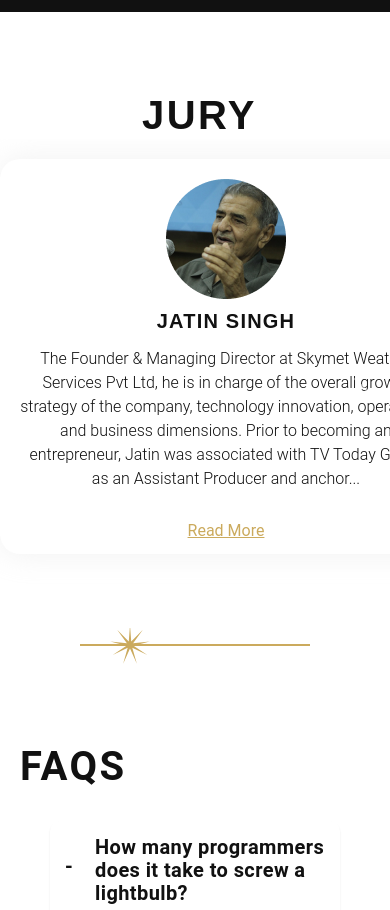
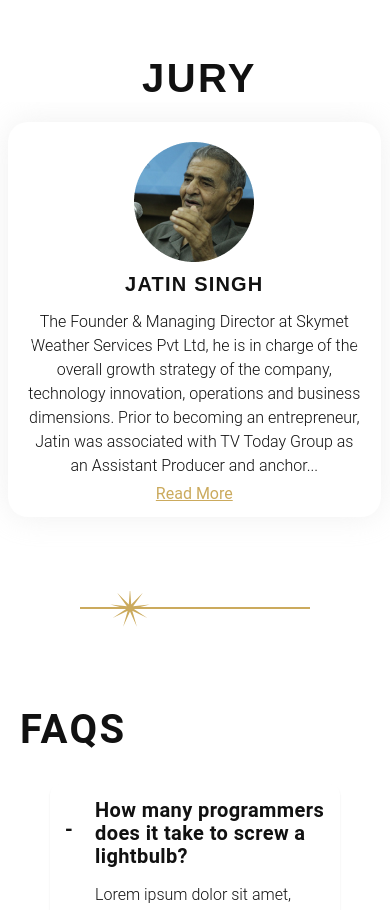
Before and after one commit to Anubhav1ks/SIkka_award, a React (Create React App) app: page / in a window 390 px wide. Shown: the part 4662-5572 px from the top of the page. Built offline with nearby package versions, Linux system fonts and the light colour scheme.

Commit message:
responsive

```diff
--- a/src/Assets/css/Four.css
+++ b/src/Assets/css/Four.css
@@ -117,7 +117,26 @@ flex-grow: 0;
 
 
 @media screen and (max-width: 550px)  and (max-width: 1690px) {
-
+.jury-card p {
+width: 100%;
+/* margin: 2%; */
+}
+.jury-card {
+    align-items: center;
+    background: #fff;
+    border-radius: 20px;
+    box-shadow: 0 0 30px hsla(0,0%,91%,.65);
+    height: 395px;
+    justify-content: center;
+    line-height: 3;
+    margin-bottom: 90px;
+    margin-right: 0;
+    margin-top: 20px;
+    margin-left: 2%;
+    padding: 20px;
+    text-align: center;
+    width: 373px;
+}
 .jury-container{
     display: none;
 }
--- a/src/Assets/css/remember.css
+++ b/src/Assets/css/remember.css
@@ -123,7 +123,7 @@ color: #111111;
 
 }
 
-@media screen and (max-width: 376px)   and (max-width: 1690px) {
+@media screen and (max-width: 391px)   and (max-width: 1690px) {
 
 
 .div-rec img:first-child {
@@ -133,6 +133,6 @@ color: #111111;
     width: 95%;
 }
 .div-rec img {
-    width: 95%;
+    width: 95% !important;
 }
 }
```
